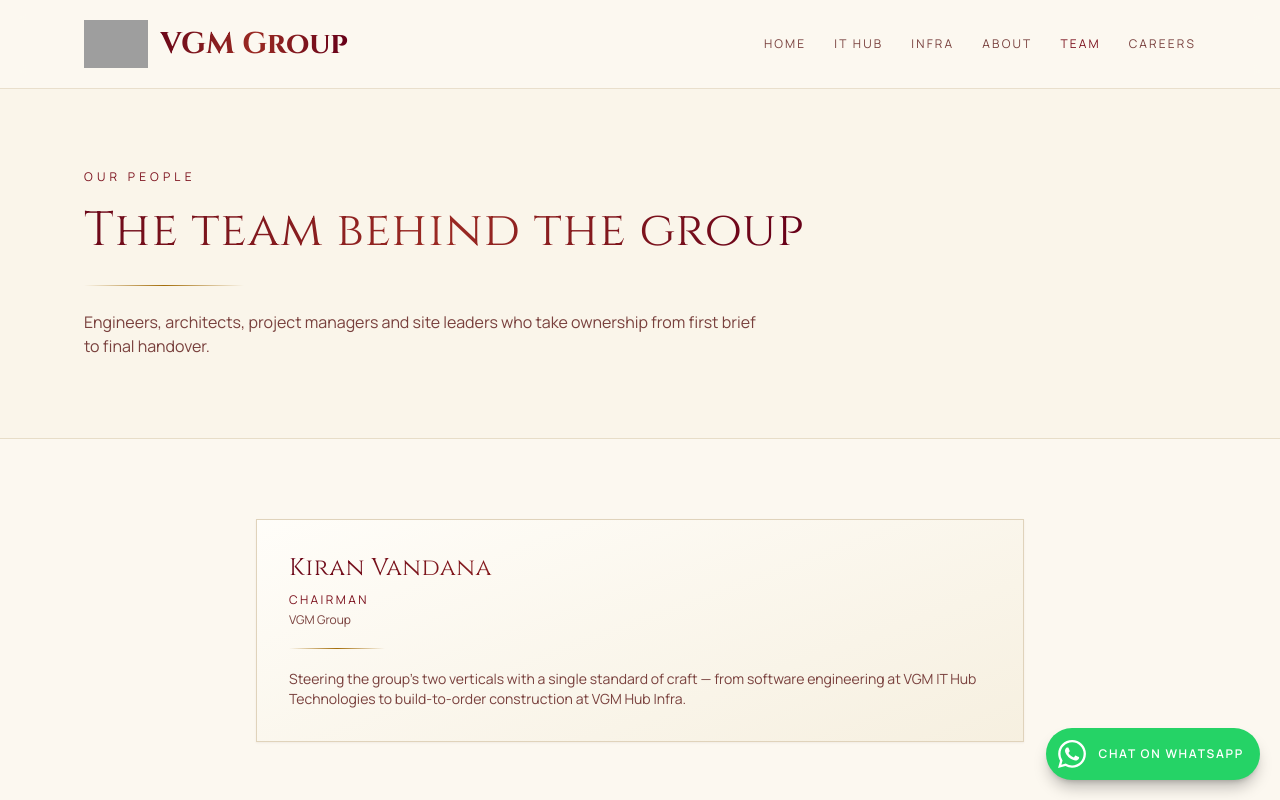
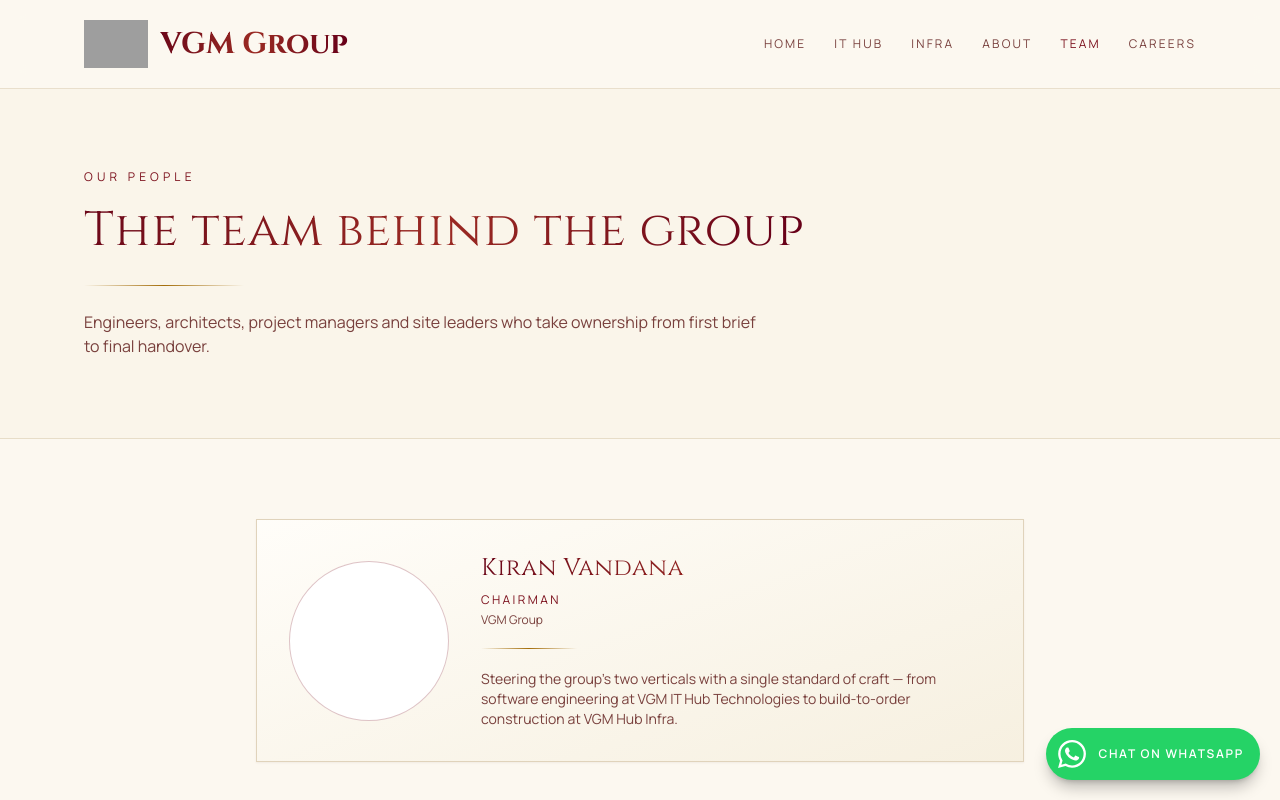
Before and after one commit to lohithkrishnabhagavan95-png/vgmwebsite, a React (Vite) app: page /team in a window 1280 px wide. Shown: the top 800 px of the page. Built offline with nearby package versions, Linux system fonts and the light colour scheme; grey boxes are pictures that could not be loaded.

Commit message:
upgrade team

```diff
--- a/src/routes/team.tsx
+++ b/src/routes/team.tsx
@@ -41,7 +41,14 @@ function Team() {
       <section className="mx-auto max-w-6xl px-5 py-20">
         <div className="mx-auto grid max-w-3xl gap-6">
           {leaders.map((l) => (
-            <article key={l.n} className="card-lux p-8">
+            <article
+              key={l.n}
+              className="card-lux flex flex-col items-center gap-8 p-8 text-center sm:flex-row sm:items-center sm:text-left"
+            >
+              <div
+                aria-hidden
+                className="size-40 shrink-0 rounded-full border border-primary/25 bg-white"
+              />
               <div>
                 <h3 className="font-display text-2xl text-gilded">{l.n}</h3>
                 <p className="mt-2 text-xs uppercase tracking-[0.2em] text-primary">{l.r}</p>
```
